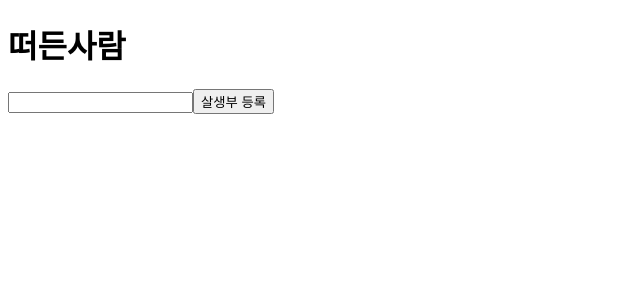
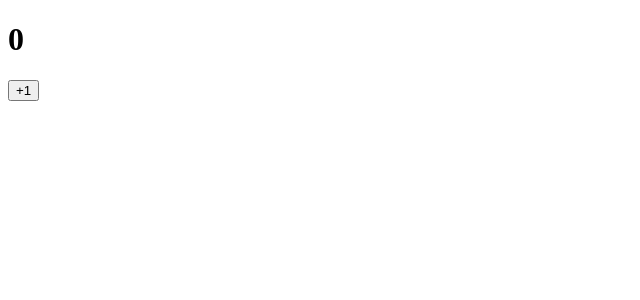
Before and after one commit to mjlee0509/React-Exercise, a React (Create React App) app: page / in a window 1280 px wide. Shown: the top 300 px of the page, without its empty margins (0-640 px from the left). Built offline with nearby package versions, Linux system fonts and the light colour scheme.

Commit message:
07. state batch (state 일괄 처리)

```diff
--- a/src/App.js
+++ b/src/App.js
@@ -3,13 +3,14 @@ import React from "react";
 import Counter from "./components/Counter";
 import { useState } from "react";
 import List from "./components/List";
+import CounterEx from "./components/CounterEx";
 
 function App() {
 
   return (
 
     <div>
-      <List />
+      <CounterEx />
     </div>
   )
 
--- /dev/null
+++ b/src/components/CounterEx.jsx
@@ -0,0 +1,23 @@
+import React from 'react'
+import { useState } from 'react';
+
+export default function CounterEx() {
+
+    const [number, setNumber] = useState(0);
+
+    const plusNum = () => {
+        setNumber(number + 1);
+        // console.log(number);
+        // 여기서 console.log로 number 값을 찍어보면 업데이트되기 전의 값이 뜬다. 왜??🤔 (NOTE-07.md 참고)
+    };
+
+    // 따라서, 업데이트 후의 값을 찍어보기 위해서는 이벤트 핸들러 함수가 실행되고 난 후의 시점, 즉 함수 밖에서 console.log를 찍어주자.
+    console.log(number);
+
+  return (
+    <div>
+        <h1>{number}</h1>
+        <button onClick={plusNum}>+1</button>
+    </div>
+  )
+}
```
Also changed, not shown: 1 other file (tests, documents, lock files or other folders).
